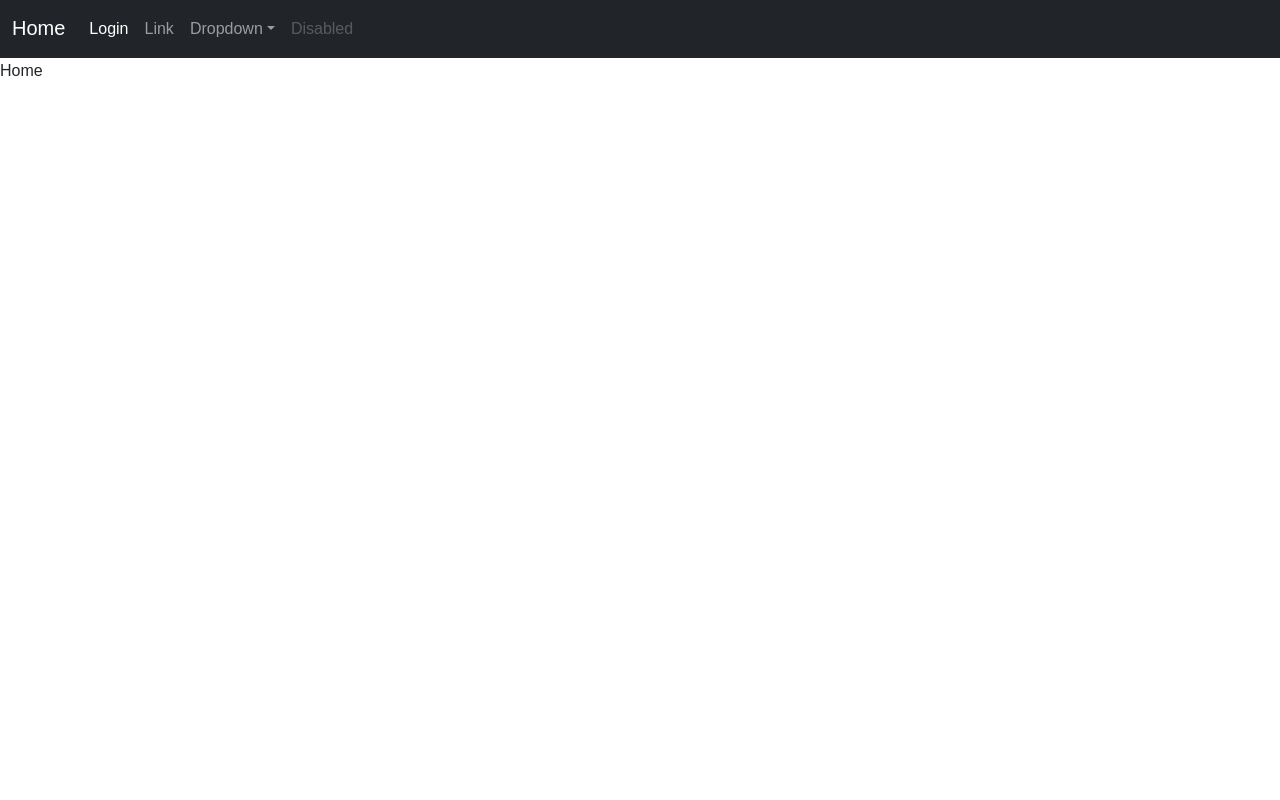
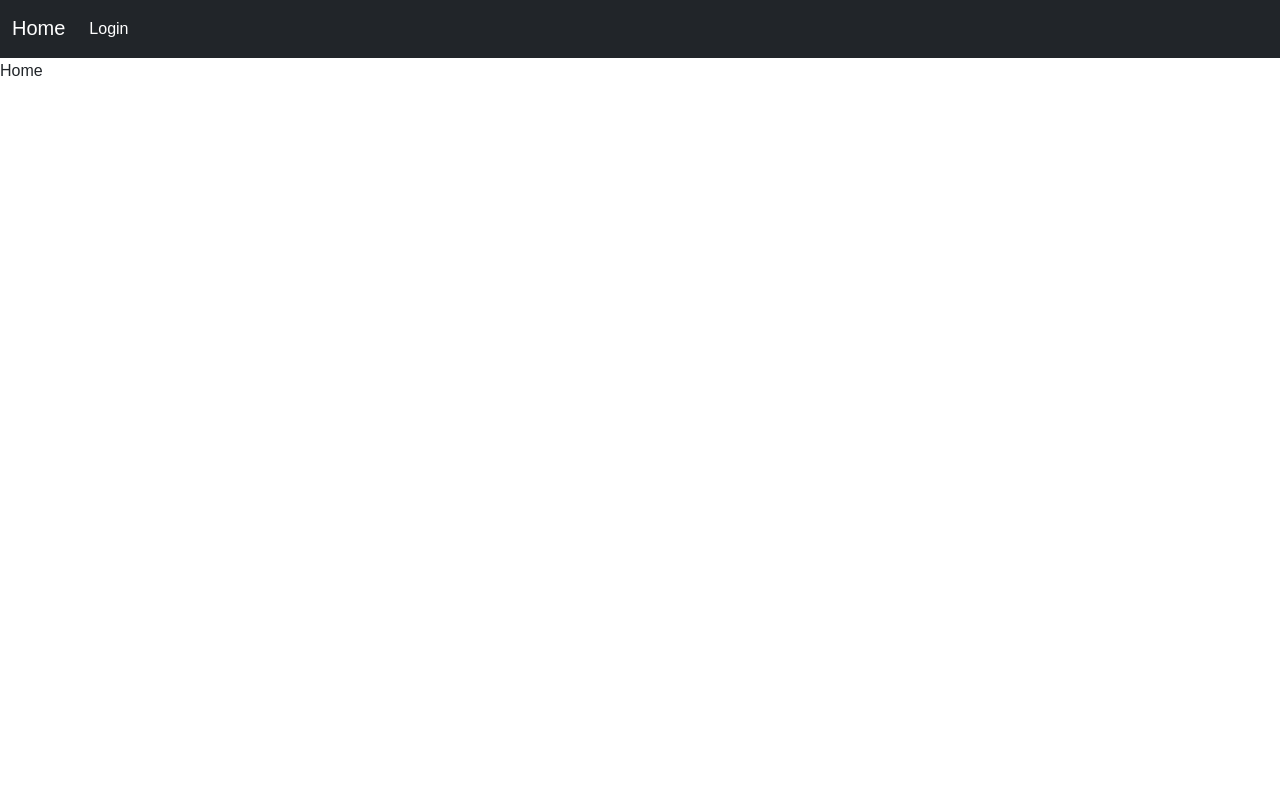
Before and after one commit to NikolaiKoz/react-router-domV6-examples, a React (Vite) app in the folder 01-simpleTutorial/: page / in a window 1280 px wide. Shown: the top 800 px of the page. Built offline with nearby package versions, Linux system fonts and the light colour scheme.

Commit message:
feat: :zap: Rutas prublicas hecho.

```diff
--- a/01-simpleTutorial/src/components/navbars/AppNavbar.jsx
+++ b/01-simpleTutorial/src/components/navbars/AppNavbar.jsx
@@ -1,37 +1,33 @@
+import { Link } from "react-router-dom";
 
 export default function AppNavbar() {
   return (
     <nav className="navbar navbar-expand-lg bg-dark" data-bs-theme="dark">
       <div className="container-fluid">
-    <a className="navbar-brand" href="/">Home</a>
-    <button className="navbar-toggler" type="button" data-bs-toggle="collapse" data-bs-target="#navbarSupportedContent" aria-controls="navbarSupportedContent" aria-expanded="false" aria-label="Toggle navigation">
+        <Link className="navbar-brand" to="/">
+          Home
+        </Link>
+        <button
+          className="navbar-toggler"
+          type="button"
+          data-bs-toggle="collapse"
+          data-bs-target="#navbarSupportedContent"
+          aria-controls="navbarSupportedContent"
+          aria-expanded="false"
+          aria-label="Toggle navigation"
+        >
           <span className="navbar-toggler-icon"></span>
         </button>
         <div className="collapse navbar-collapse" id="navbarSupportedContent">
           <ul className="navbar-nav me-auto mb-2 mb-lg-0">
             <li className="nav-item">
-          <a className="nav-link active" aria-current="page" href="/login">Login</a>
-        </li>
-        <li className="nav-item">
-          <a className="nav-link" href="#">Link</a>
-        </li>
-        <li className="nav-item dropdown">
-          <a className="nav-link dropdown-toggle" href="#" role="button" data-bs-toggle="dropdown" aria-expanded="false">
-            Dropdown
-          </a>
-          <ul className="dropdown-menu">
-            <li><a className="dropdown-item" href="#">Action</a></li>
-            <li><a className="dropdown-item" href="#">Another action</a></li>
-            <li><hr className="dropdown-divider" /></li>
-            <li><a className="dropdown-item" href="#">Something else here</a></li>
-          </ul>
-        </li>
-        <li className="nav-item">
-          <a className="nav-link disabled" aria-disabled="true">Disabled</a>
+              <Link className="nav-link active" aria-current="page" to="/login">
+                Login
+              </Link>
             </li>
           </ul>
         </div>
       </div>
     </nav>
-  )
+  );
 }
```
Lines whose indentation alone changed are shown as unchanged.
